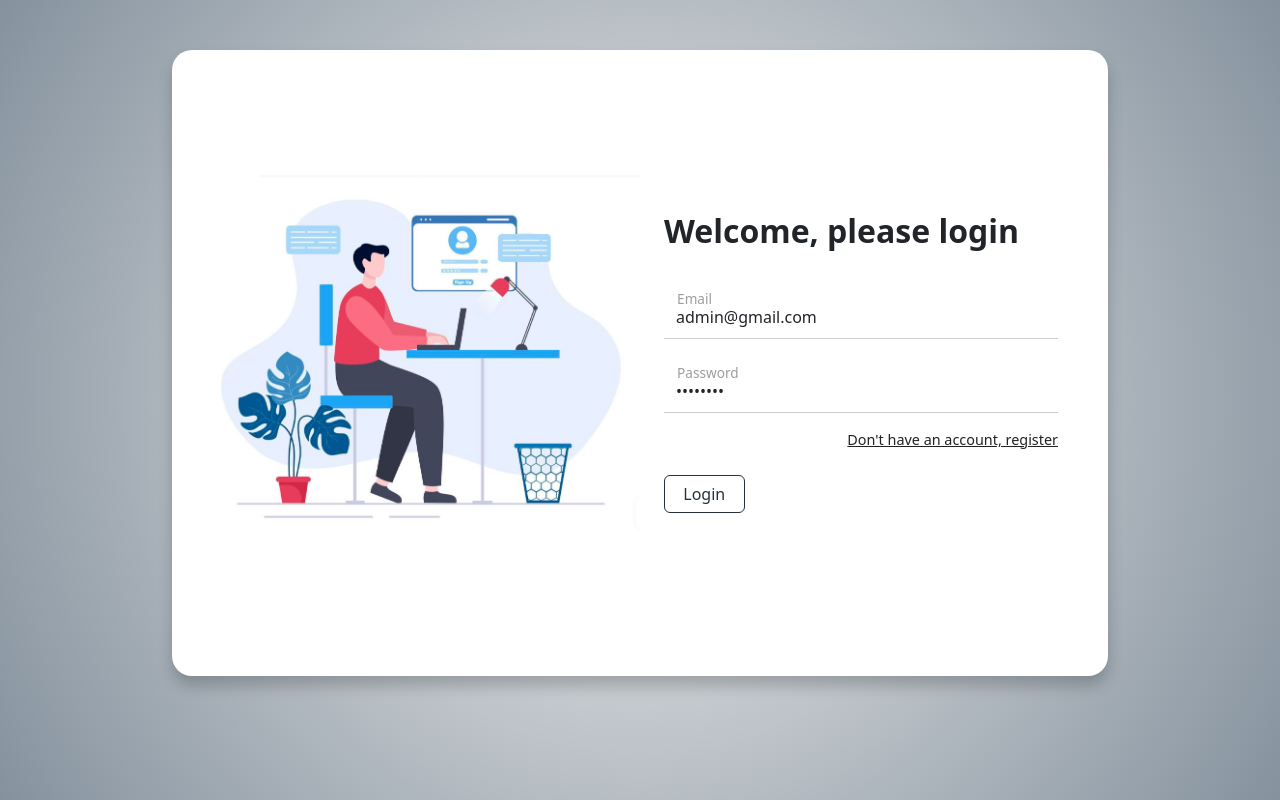
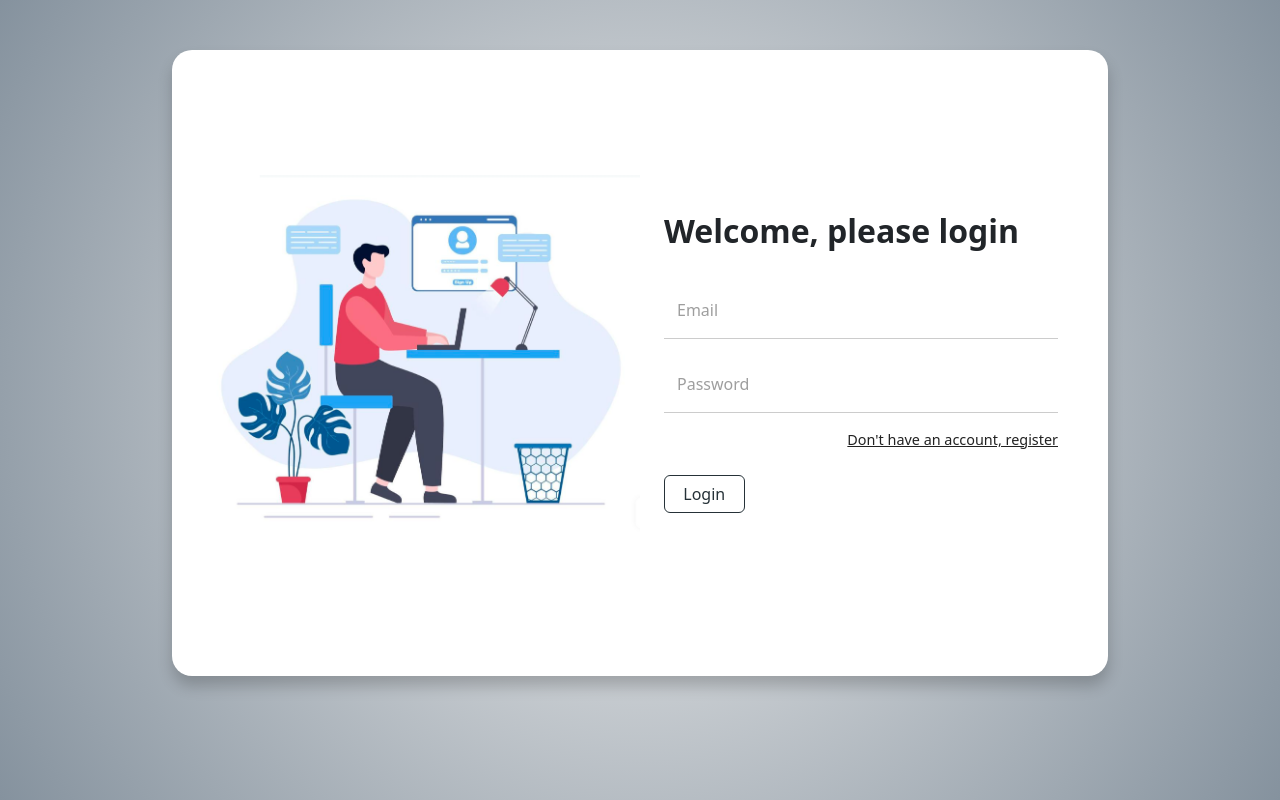
Before and after one commit to fabio-coutinho-dos-santos/deep-origin-test, a React (Vite) app in the folder frontend/: page /login in a window 1280 px wide. Built offline with nearby package versions, Linux system fonts and the light colour scheme; no server answers.

Commit message:
feat: update docker compose

```diff
--- a/frontend/src/pages/Home/Home.tsx
+++ b/frontend/src/pages/Home/Home.tsx
@@ -5,7 +5,6 @@
 import MyModal from "../../components/MyModal/MyModal";
 import { errorImage, successImage } from "../../components/MyModal/Images";
 import UrlsDataTable from "../../components/Datatables/UrlsDataTable";
-import { useAuth } from "../../contexts/AuthContext";
 import Header from "../../components/Header/Header";
 import Footer from "../../components/Footer/Footer";
 import { useHttpErrors } from "../../hooks/useHttpErrors";
--- a/frontend/src/pages/Login/Login.tsx
+++ b/frontend/src/pages/Login/Login.tsx
@@ -10,8 +10,8 @@
 const Login = () => {
 
   const { post } = useHttp();
-  const [email, setEmail] = useState('admin@gmail.com');
-  const [password, setPassword] = useState('password');
+  const [email, setEmail] = useState('');
+  const [password, setPassword] = useState('');
   const [loading, setLoading] = useState(false);
   const [error, setError] = useState(false);
   const [errorText, setErrorText] = useState('');
```
Also changed, not shown: 1 other file (tests, documents, lock files or other folders).
